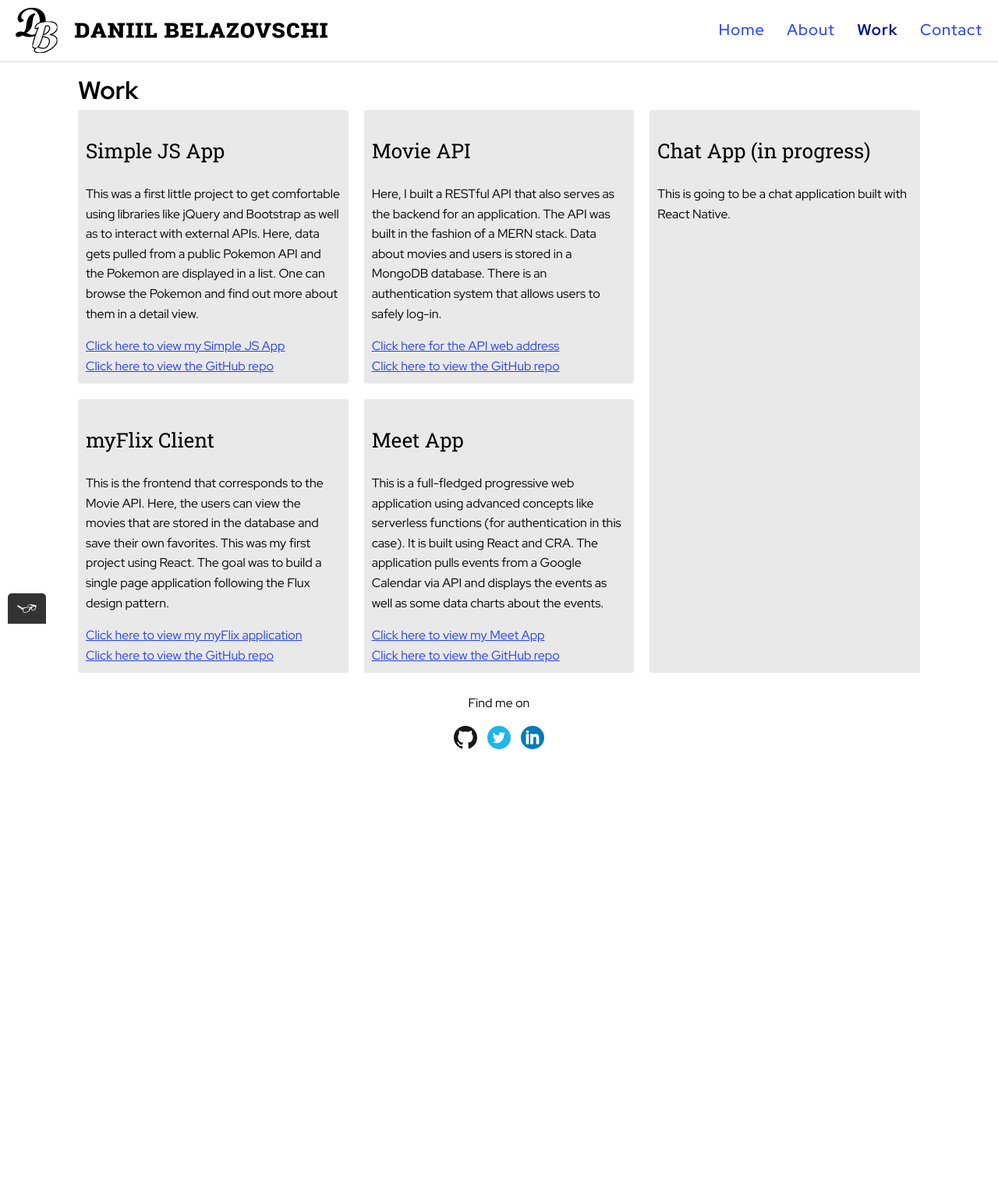
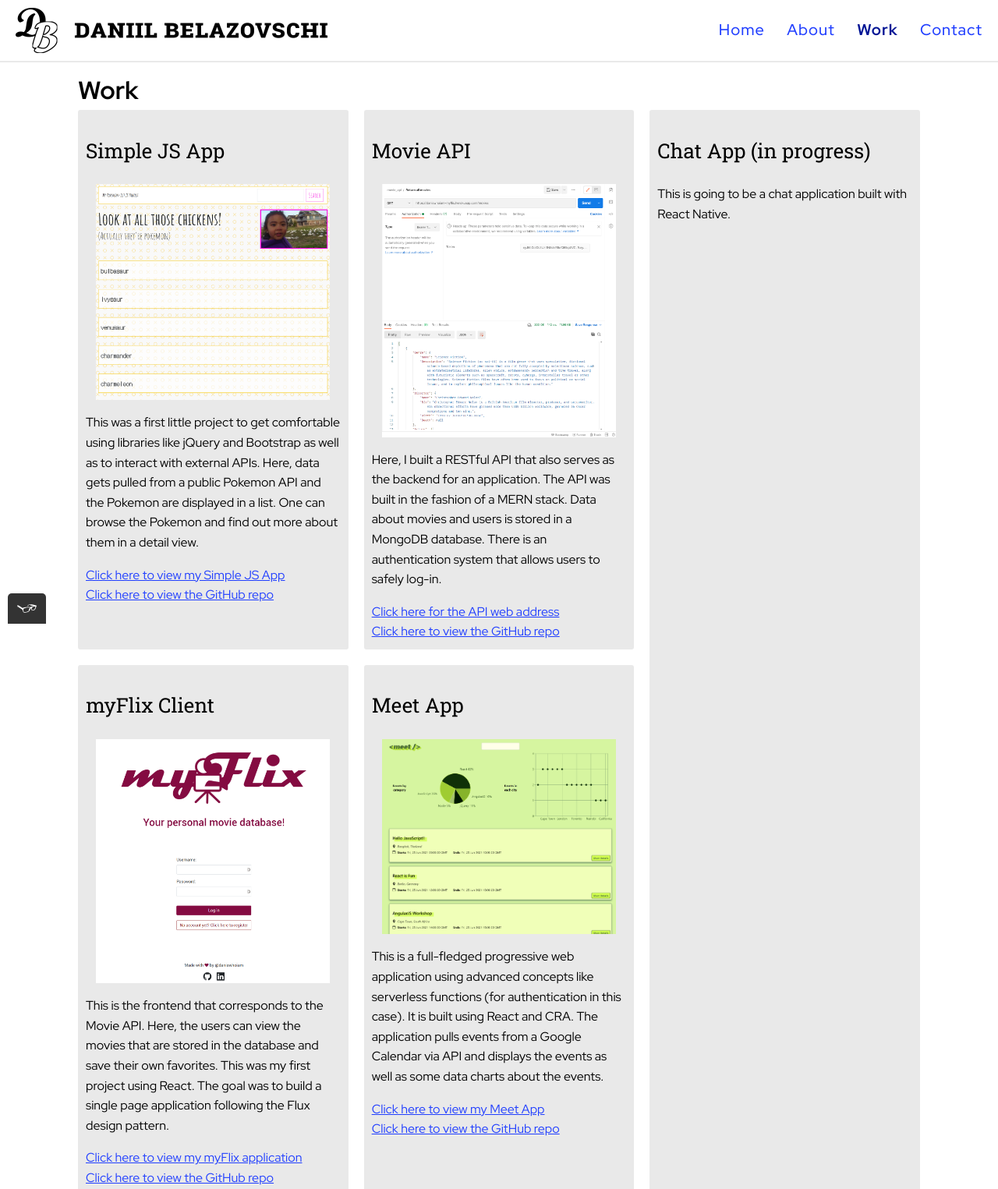
Before and after one commit to daniswhoiam/portfolio-website, a plain HTML site: page work.html in a window 1280 px wide. Shown: the top 1525 px of the page at 78% size. Before the commit the page ends 969 px from the top, so only its background shows below. Drawn offline with nearby package versions, Linux system fonts and the light colour scheme.

Commit message:
Added images

```diff
--- a/work.html
+++ b/work.html
@@ -87,6 +87,11 @@
           <div class="grid">
             <div class="grid__item">
               <h2 class="grid__item-title">Simple JS App</h2>
+              <img
+                src="./img/simplejs.png"
+                alt="Screenshot of Simple JS App"
+                style="width: 100%; height: auto; max-width: 300px; margin: 0 auto; display: block;"
+              />
               <p class="grid__item-description">
                 This was a first little project to get comfortable using
                 libraries like jQuery and Bootstrap as well as to interact with
@@ -110,6 +115,11 @@
             </div>
             <div class="grid__item">
               <h2 class="grid__item-title">Movie API</h2>
+              <img
+                src="./img/movieapi.png"
+                alt="Screenshot of Simple JS App"
+                style="width: 100%; height: auto; max-width: 300px; margin: 0 auto; display: block;"
+              />
               <p class="grid__item-description">
                 Here, I built a RESTful API that also serves as the backend for
                 an application. The API was built in the fashion of a MERN
@@ -133,6 +143,11 @@
             </div>
             <div class="grid__item">
               <h2 class="grid__item-title">myFlix Client</h2>
+              <img
+                src="./img/myflix.png"
+                alt="Screenshot of Simple JS App"
+                style="width: 100%; height: auto; max-width: 300px; margin: 0 auto; display: block;"
+              />
               <p class="grid__item-description">
                 This is the frontend that corresponds to the Movie API. Here,
                 the users can view the movies that are stored in the database
@@ -156,6 +171,11 @@
             </div>
             <div class="grid__item">
               <h2 class="grid__item-title">Meet App</h2>
+              <img
+                src="./img/meet.png"
+                alt="Screenshot of Simple JS App"
+                style="width: 100%; height: auto; max-width: 300px; margin: 0 auto; display: block;"
+              />
               <p class="grid__item-description">
                 This is a full-fledged progressive web application using
                 advanced concepts like serverless functions (for authentication
```
Also changed, not shown: img/meet.png (added), img/movieapi.png (added), img/myflix.png (added), img/simplejs.png (added).
